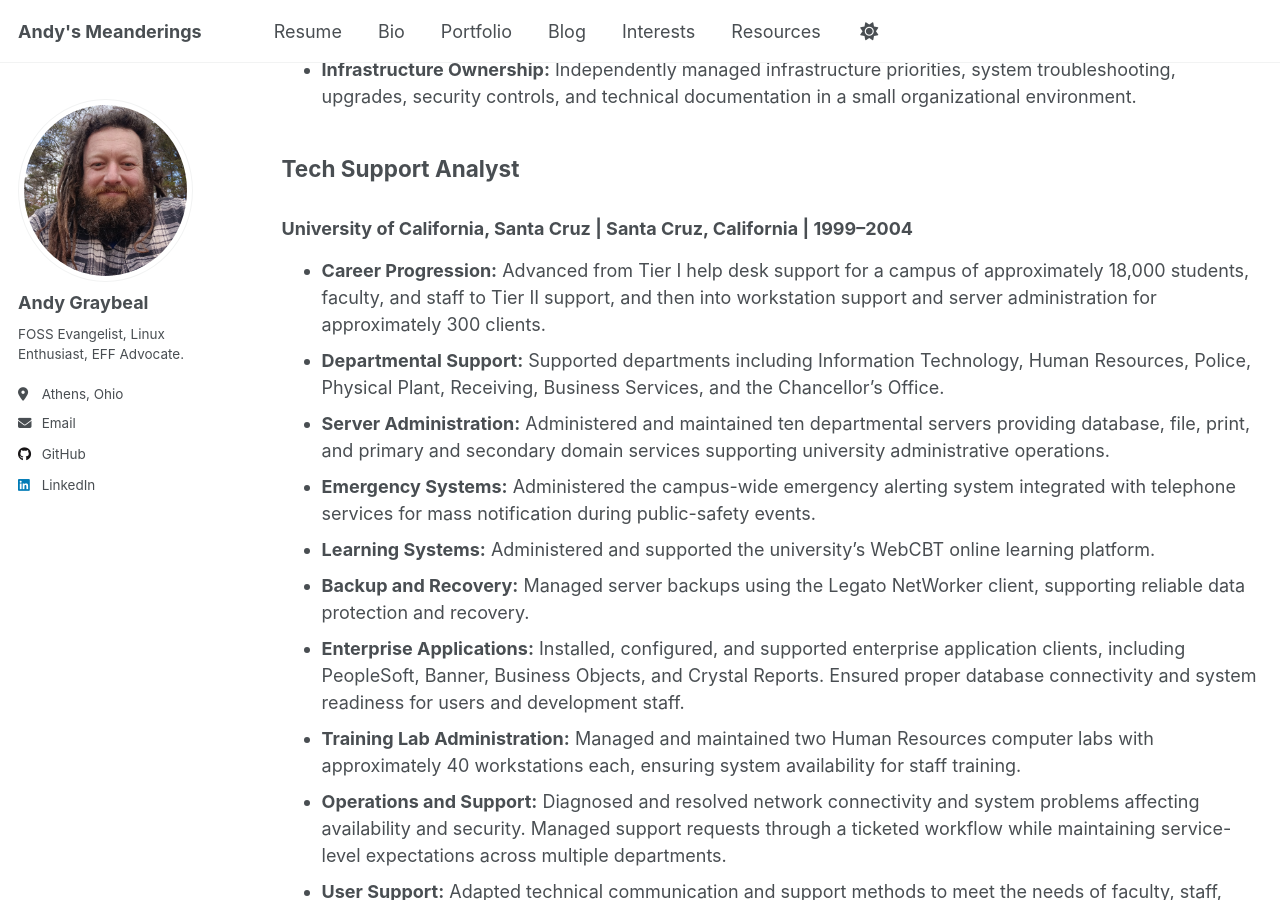
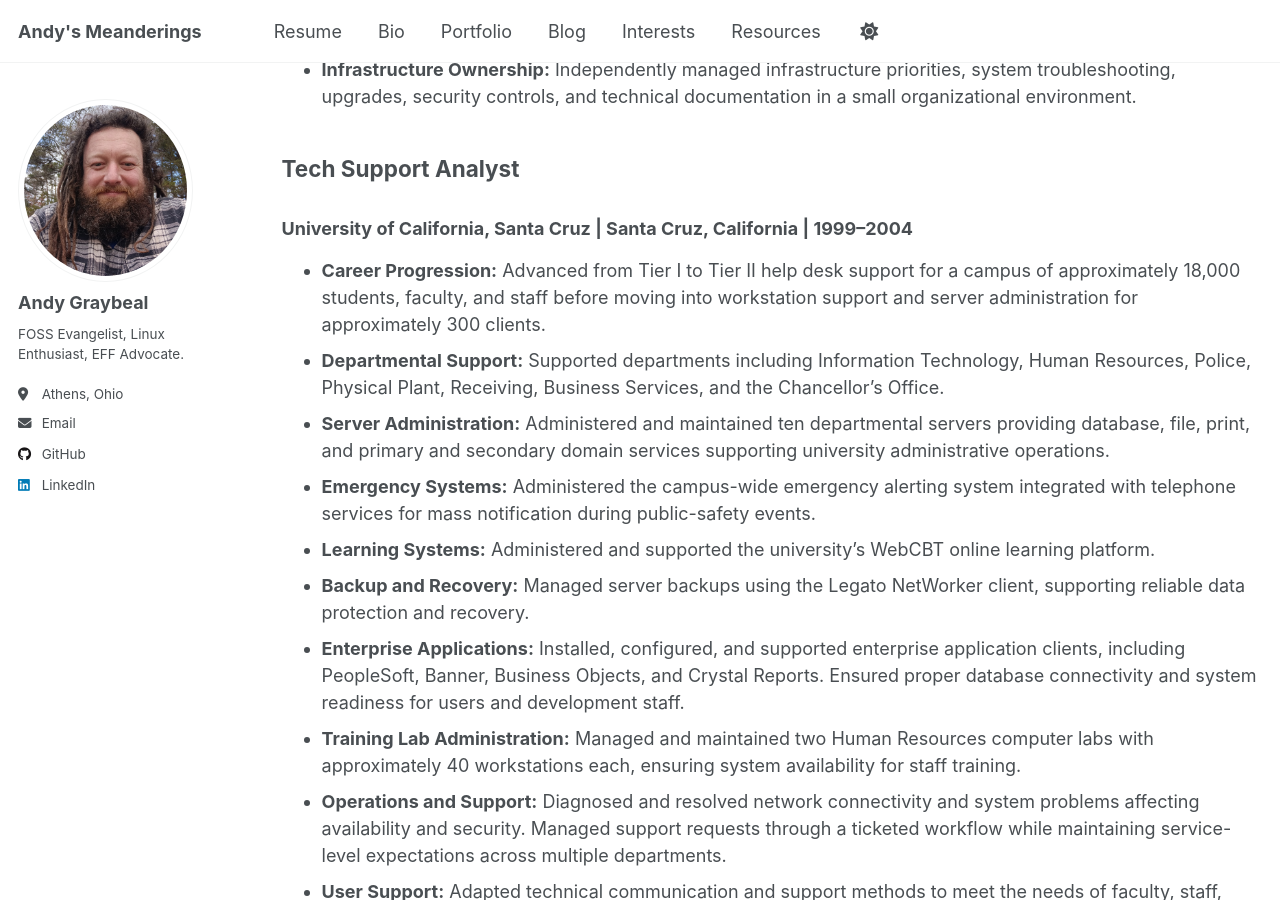
Before and after one commit to andy-graybeal/andy-graybeal.github.io, a Jekyll site: the page built from _pages/resume_02.md, in a window 1280 px wide and 900 px high, scrolled down 2286 px. Built offline with Jekyll 4.4.1, drawn with Linux system fonts in a browser that asks for light colours; a script that is not in the unit is left out.

Commit message:
Refine career progression description for clarity

```diff
--- a/_pages/resume_02.md
+++ b/_pages/resume_02.md
@@ -58,7 +58,7 @@ Designed, administered, secured, and supported the organization’s Linux-based
 
 ### University of California, Santa Cruz | Santa Cruz, California | 1999–2004
 
-* **Career Progression:** Advanced from Tier I help desk support for a campus of approximately 18,000 students, faculty, and staff to Tier II support, and then into workstation support and server administration for approximately 300 clients.
+* **Career Progression:** Advanced from Tier I to Tier II help desk support for a campus of approximately 18,000 students, faculty, and staff before moving into workstation support and server administration for approximately 300 clients.
 * **Departmental Support:** Supported departments including Information Technology, Human Resources, Police, Physical Plant, Receiving, Business Services, and the Chancellor’s Office.
 * **Server Administration:** Administered and maintained ten departmental servers providing database, file, print, and primary and secondary domain services supporting university administrative operations.
 * **Emergency Systems:** Administered the campus-wide emergency alerting system integrated with telephone services for mass notification during public-safety events.
```
